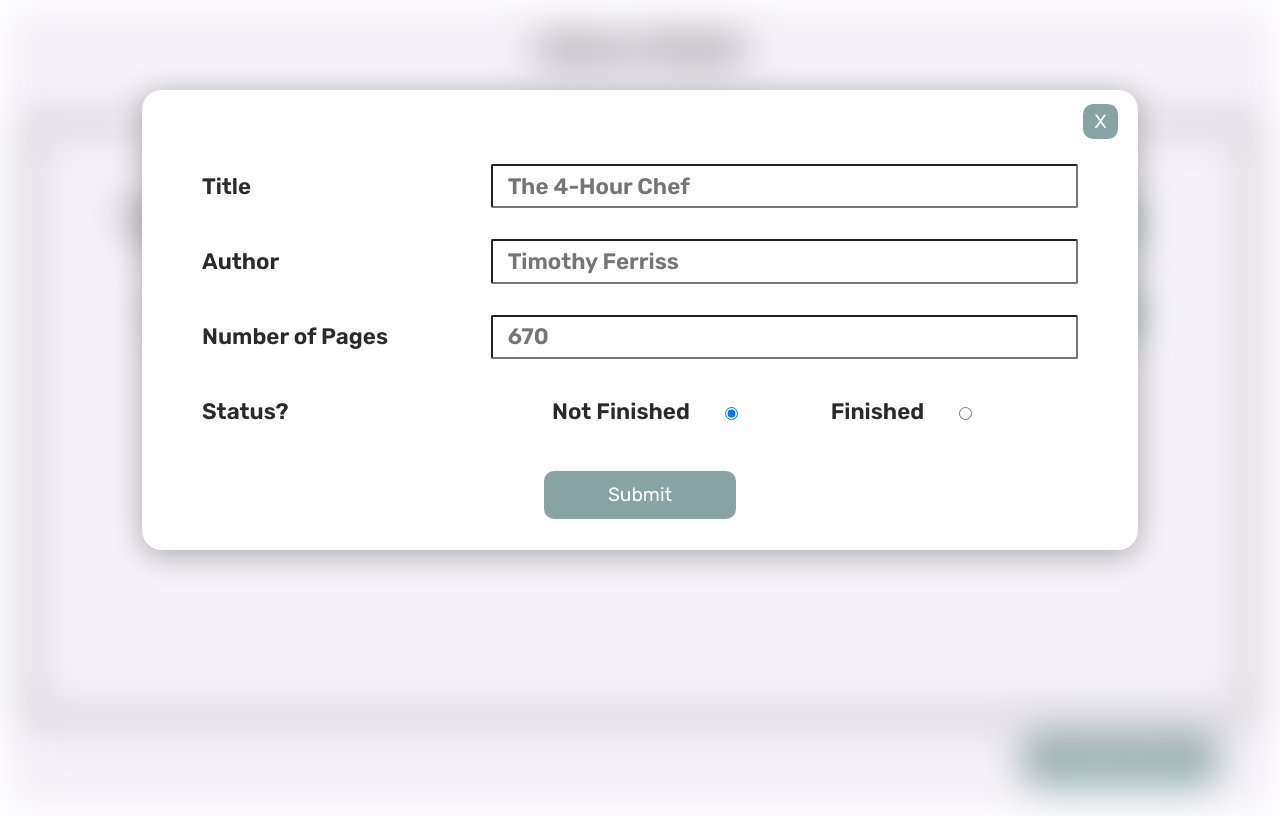
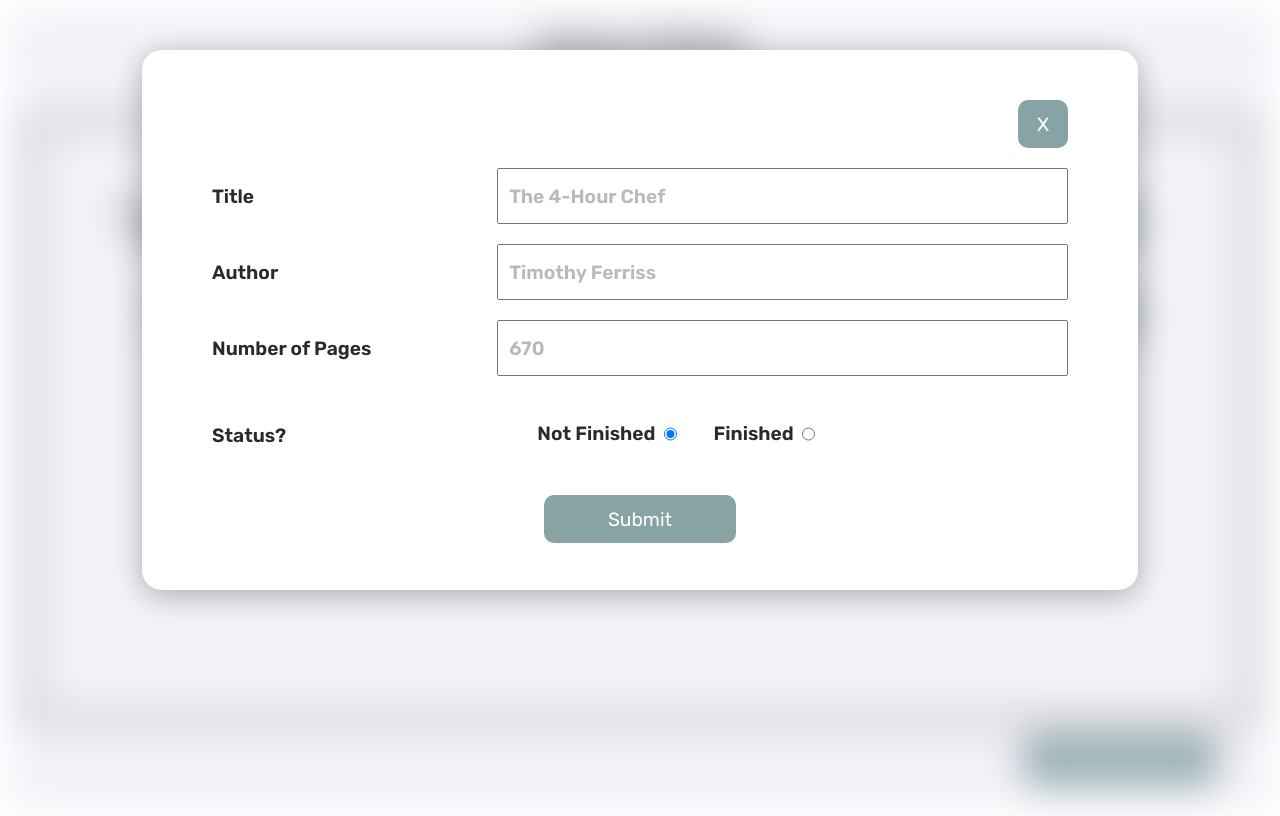
Before and after one commit to EegArlert/library-stash, a plain HTML site: page index.html in a window 1280 px wide. Both pictures are taken after a click on the button "Add New Book". Drawn offline with Linux system fonts and the light colour scheme.

Commit message:
finishing project for submission

```diff
--- a/index.css
+++ b/index.css
@@ -29,68 +29,50 @@
     left: 50%;
     transform: translate(-50%, -50%);
     width: 70%;
-    height: 45%;
+    height: 55%;
     padding: 50px;
     box-shadow: 0 5px 30px rgba(0, 0, 0, 0.3);
     background-color:#fff;
     border-radius: 20px;
-    visibility: visible;
+    visibility: hidden;
     opacity: 0;
     transition: 0.5s;
 }
-button.exit-form-btn {
-    position: absolute;
-    width: 35px;
-    height: 35px;
-    right: 2%;
-    top: 3%;
+.parent-container-form#popup.active {
+    visibility: visible;
+    opacity: 1;
+    transition: 0.1s;
 }
+
 form {
     display: grid;
-    flex-direction: column;
+    grid-template-columns: 1fr 2fr;
+    grid-template-rows: repeat(auto-fill, 1fr);
+    row-gap: 20px;
+    height: 100%;
     align-items: center;
-    grid-template-columns: 1fr 2fr;
-    grid-template-rows: repeat(5, 23%);
-    text-align: start;
-    font-size: 1.4rem;
-    margin-top: 1rem;
+    padding: 0 20px 0 20px;
+}
+label {
+    font-size: 1.2rem;
 }
 input {
-    height: 2.4rem;
-    border-radius: 2px;
-    margin-right: 10px;
-    padding-left: 15px;
-    padding-right: 15px;
-}
-input:placeholder-shown{
-    font-size: 1.4rem;
-}
-label {
+    font-size: 1.2rem;
+    height: 50px;
     padding-left: 10px;
 }
-label,
-input{
-    margin-bottom: 15px;
+input[type="radio"] {
+    margin-top: -3px;
+    vertical-align: middle;
 }
-ul {
-    list-style: none;
-    height: 100%;
-    display: flex;
-    justify-content: space-around;
+input::placeholder{
+    opacity: 0.5;
 }
 li {
-    width: 16rem;
-    height: 100%;
-    display: flex;
-    column-gap: 30px;
-    align-items: center;
+    display: inline;
+    padding-right: 30px;
 }
-.submit-btn {
-    grid-column: 1 / 3;
-    grid-row-start: 5;
-    justify-self: center;
-    align-self: center;
-}
+
 .grid-parent-container {
     display: grid;
     position: relative;
@@ -127,14 +109,22 @@ li {
     grid-column-start: 1;
     grid-row-start: 1;
 }
-.parent-container-form#popup.active {
-    visibility: visible;
-    opacity: 1;
-    transition: 0.1s;
+.exit-form-btn {
+    grid-column: 2 / 3;
+    justify-self: right;
+    width: 50px;
 }
+.submit-btn {
+    grid-column: 1 / 3;
+    grid-row-start: 6;
+    justify-self: center;
+    align-self: center;
+}
+
 header {
     margin-bottom: 2rem;
 }
+
 main {
     flex: 1;
     width: 95vw;
--- a/index.html
+++ b/index.html
@@ -21,39 +21,38 @@
         <main>
             <div class="grid-parent-container">
                 <div class="book-information-nav">
-                    <span class="title">Title</span>
-                    <span class="author">Author</span>
-                    <span class="page-count">Page Count</span>
-                    <span class="status">Status</span>
-                    <span class="remove-btn""></span>
-
+                    <span class="title main">Title</span>
+                    <span class="author main">Author</span>
+                    <span class="page-count main">Page Count</span>
+                    <span class="status main">Done</span>
+                    <span class="remove-btn main"></span>
                 </div>
             </div>
 
-            <div class="btn-container">
-                        <button class="add-new">Add New Book</button>
-                </div>
+            <div class=" btn-container">
+                <button class="add-new">Add New Book</button>
+            </div>
         </main>
-
     </div>
 
     <div class="parent-container-form" id="popup">
         <form>
-            <button class="exit-form-btn">X</button>
+            <button class="exit-form-btn" type="button">X</button>
+
             <label for="book-title">Title</label>
-            <input type="text" id="book-title" placeholder="The 4-Hour Chef">
+            <input type="text" id="book-title" name="book-title" placeholder="The 4-Hour Chef">
 
             <label for="book-author">Author</label>
-            <input type="text" id="book-author" placeholder="Timothy Ferriss">
+            <input type="text" id="book-author" name="book-author" placeholder="Timothy Ferriss">
 
             <label for="total-pages">Number of Pages</label>
-            <input type="number" id="total-pages" placeholder="670">
+            <input type="number" id="total-pages" name="total-pages" placeholder="670" >
 
             <label for="status-has-read">Status?</label>
             <ul>
                 <li>
                     <label for="not-finished">Not Finished</label>
-                    <input type="radio" name="status" value="notFinished" id="not-finished" checked>
+                    <input type="radio" name="status" value="not-finished" id="not-finished" checked>
                 </li>
 
                 <li>
--- a/library.js
+++ b/library.js
@@ -1,96 +1,34 @@
 /* Library Stash*/
-
-
 
 /* Global Variable */
 const myLibrary = [];
+const displayBookInfo = document.querySelector(".book-information-nav");
+/*Displaying children grid row by row*/
+const parentGrid = document.querySelector(".grid-parent-container");
+const addNewButton = document.querySelector(".add-new");
+const submitBtn = document.querySelector('.submit-btn');
+const exitForm = document.querySelector('.exit-form-btn');
+const form = document.querySelector('form');
+const topRow = document.querySelectorAll('.main')
+
+function bookPosition() {
+    return myLibrary.length + 1;
+}
 
 /* book info storage object */
-
-function Book(title, author, pageCount, status) {
+function Book(title, author, pageCount, status, bookNum) {
     this.title = title;
     this.author = author;
     this.pageCount = pageCount;
     this.status = status;
+    this.bookNum = bookNum;
 }
-
-/* AddingBook -- adding book to the array */
-
-function AddBookToLibrary(Book) {
-    myLibrary.push(Book)
-}
-
-
-/* DeleteBook -- deleting book from the array */
-
-function DeleteBook(position) {
-    myLibrary.splice(position, 1);
-}
-
-
 /*Adding some book for e.g. */
-
-const harryPotter1 = new Book("Harry Potter and the Sorcerer's Stone", "J.K. Rowling", 223, false);
-const atomicHabbits = new Book("Atomic Habits", "James Clear", 320, false);
+const harryPotter1 = new Book("Harry Potter and the Sorcerer's Stone", "J.K. Rowling", 223, true, bookPosition());
+const atomicHabbits = new Book("Atomic Habits", "James Clear", 320, false,  bookPosition());
 
 myLibrary.push(harryPotter1);
 myLibrary.push(atomicHabbits);
-
-/* ----------------Displaying Data to Web----------------------*/
-
-const displayBookInfo = document.querySelector(".book-information-nav");
-const parentGrid = document.querySelector(".grid-parent-container"); /*Displaying children grid row by row*/
-
-
-// function renderLibrary() {
-//     myLibrary.forEach(book => {
-
-//         let bookTitle = document.createElement("span");
-//         let bookAuthor = document.createElement("span");
-//         let pageCount = document.createElement("span");
-//         let bookStatus = document.createElement("span");
-//         let clearButton = document.createElement("button");
-//         clearButton.classList.add("remove-btn")
-
-//         bookTitle.innerText = book.title;
-//         bookAuthor.innerText = book.author;
-//         pageCount.innerText = book.pageCount;
-//         bookStatus.innerText = book.status;
-//         clearButton.innerText = "X";
-
-//         displayBookInfo.appendChild(bookTitle)
-//         displayBookInfo.appendChild(bookAuthor)
-//         displayBookInfo.appendChild(pageCount)
-//         displayBookInfo.appendChild(bookStatus)
-//         displayBookInfo.appendChild(clearButton)
-//     });
-// }
-
-
-myLibrary.forEach(book => {
-
-    let bookTitle = document.createElement("span");
-    let bookAuthor = document.createElement("span");
-    let pageCount = document.createElement("span");
-    let bookStatus = document.createElement("span");
-    let clearButton = document.createElement("button");
-    clearButton.classList.add("remove-btn")
-
-    bookTitle.innerText = book.title;
-    bookAuthor.innerText = book.author;
-    pageCount.innerText = book.pageCount;
-    bookStatus.innerText = book.status;
-    clearButton.innerText = "X";
-
-    displayBookInfo.appendChild(bookTitle)
-    displayBookInfo.appendChild(bookAuthor)
-    displayBookInfo.appendChild(pageCount)
-    displayBookInfo.appendChild(bookStatus)
-    displayBookInfo.appendChild(clearButton)
-
-});
-
-
 
 
 // Toggling between the pseudo-class "active" to show hidden content / popup
@@ -102,20 +40,98 @@ function toggle() {
     popup.classList.toggle('active')
 }
 
+/* ----------------Displaying Data to Web----------------------*/
+
+function checkStatus(param) {
+    if (param == "not-finished") {
+        return "No"
+    } else {
+        return "Yes"
+    }
+}
+
 /* onclick for addNewButton */
 
-const addNewButton = document.querySelector(".add-new");
-const exitForm = document.querySelector('.exit-form-btn');
-const submitBtn = document.querySelector('.submit-btn');
-
 addNewButton.addEventListener("click", () => {
-    toggle();
-})
-
-submit.addEventListener("click", () => {
     toggle();
 })
 
 exitForm.addEventListener("click", () => {
     toggle();
 })
+
+
+function renderAllBookInLibrary() {
+    myLibrary.forEach(book => {
+        render(book.title, book.author, book.pageCount, book.status, book.bookNum);
+    });
+}
+
+renderAllBookInLibrary(); //initial rendering
+
+/* processing submit button clicked */
+form.addEventListener("submit", (e) => {
+    toggle();
+    e.preventDefault();
+
+    const data = new FormData(e.target);
+    const title = data.get("book-title");
+    const author = data.get("book-author");
+    const totalPages = data.get("total-pages");
+    const status = data.get("status");
+
+    if (title == "") {
+        return
+    }
+    else {
+        const newBook = new Book(title, author, totalPages, status, bookPosition());
+        myLibrary.push(newBook);
+        render(newBook.title, newBook.author, newBook.pageCount, newBook.status, newBook.bookNum);
+    }
+})
+
+
+/* DeleteBook -- deleting book from the array */
+function DeleteBook(position) {
+    myLibrary.splice(position - 1, 1);
+}
+
+
+function render(title, author, totalPages, status, bookNum) {
+    let bookTitle = document.createElement("span");
+    let bookAuthor = document.createElement("span");
+    let pageCount = document.createElement("span");
+    let bookStatus = document.createElement("span");
+    let clearButton = document.createElement("button");
+    clearButton.classList.add("remove-btn");
+    clearButton.classList.add(myLibrary.length);
+    bookTitle.innerText = title;
+    bookAuthor.innerText = author;
+    pageCount.innerText = totalPages;
+    bookStatus.innerText = checkStatus(status);
+    clearButton.innerText = "X";
+    clearButton.setAttribute("id", bookNum);
+
+    displayBookInfo.appendChild(bookTitle);
+    displayBookInfo.appendChild(bookAuthor);
+    displayBookInfo.appendChild(pageCount);
+    displayBookInfo.appendChild(bookStatus);
+    displayBookInfo.appendChild(clearButton);
+
+    clearButton.addEventListener("click", () => {
+        let bookPosition = Number(clearButton.getAttribute("id"));
+        DeleteBook(bookPosition);
+        resetGrid();
+        renderAllBookInLibrary();
+    })
+}
+
+function resetGrid() {
+    const titleRow = document.querySelector(".title");
+    const authorRow = document.querySelector(".author");
+    const pageCountRow = document.querySelector(".page-count");
+    const statusRow = document.querySelector(".status");
+    const removeBtnRow = document.querySelector(".remove-btn.main");
+
+    displayBookInfo.replaceChildren(titleRow, authorRow, pageCountRow, statusRow, removeBtnRow)
+}
```
